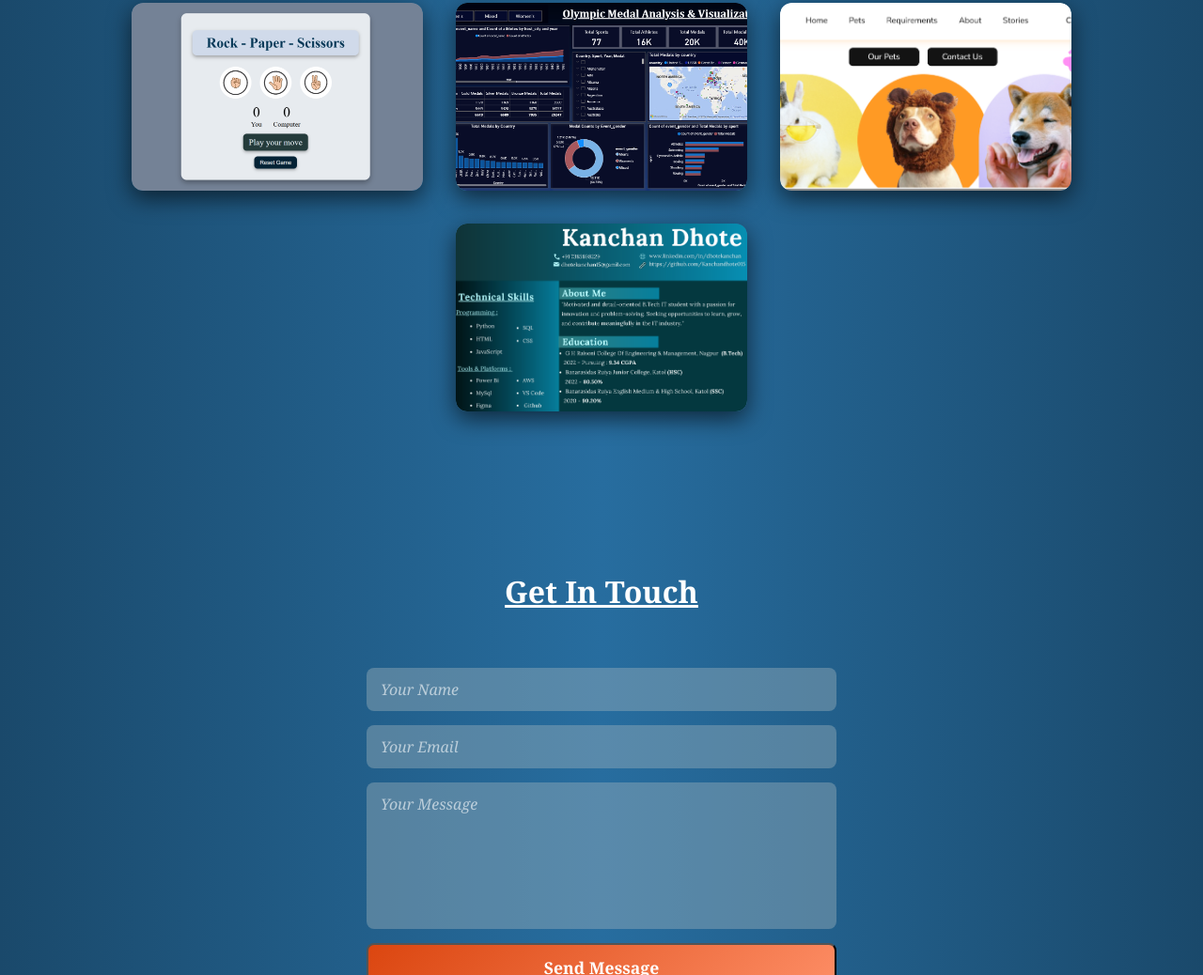
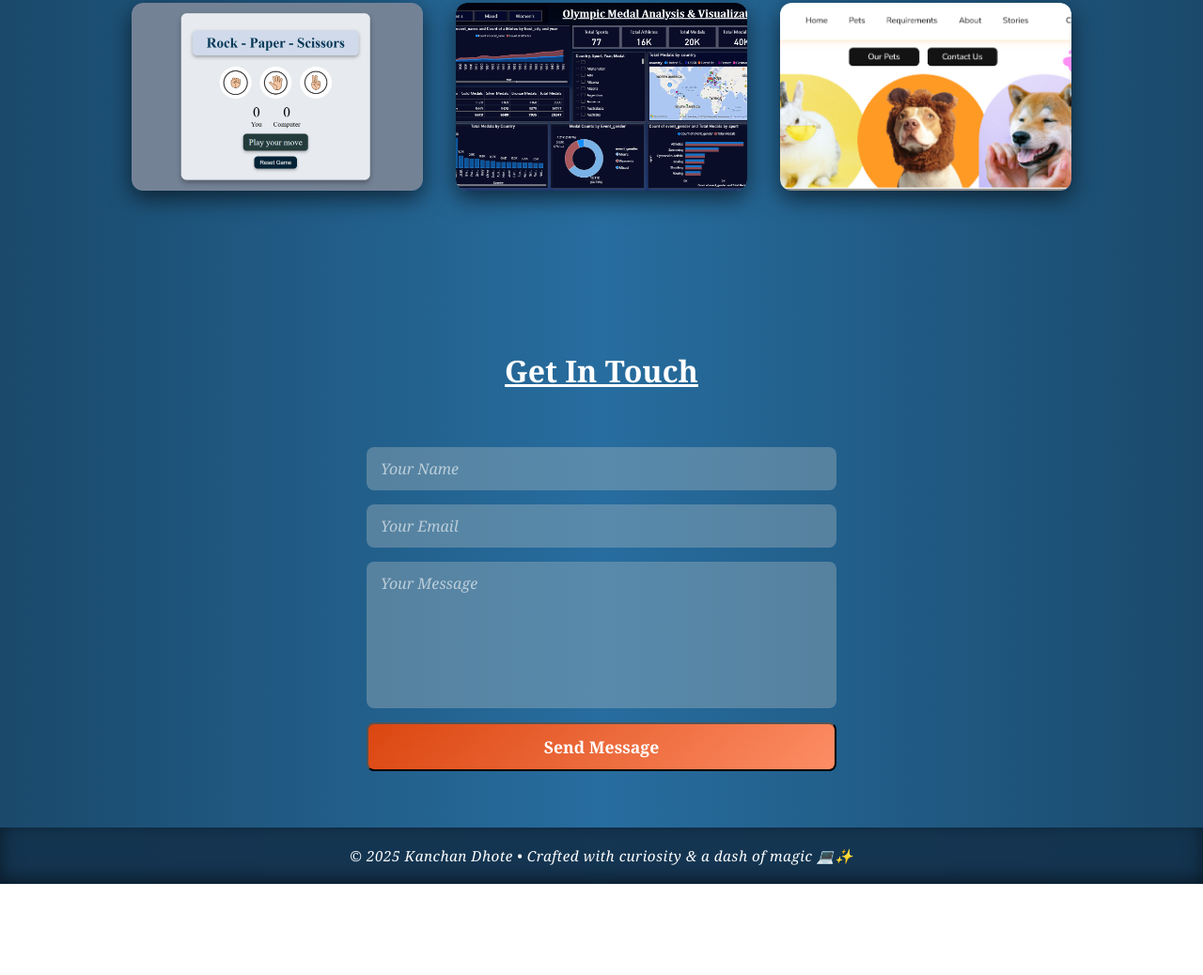
Before and after one commit to Kanchandhote015/Portfolio-Website, a plain HTML site: page index.html in a window 1280 px wide. Shown: the part 2063-3101 px from the top of the page at 94% size. After the commit the page ends 3004 px from the top, so only its background shows below. Drawn offline with nearby package versions, Linux system fonts and the light colour scheme.

Commit message:
Update index.html

```diff
--- a/index.html
+++ b/index.html
@@ -144,14 +144,14 @@
                         <a href="https://github.com/Kanchandhote015/Purrfect---Animal-adoption-website.git" target="_blank">View</a>
                     </div>
                 </div>
-                <div class="project-card">
+<!--                 <div class="project-card">
                     <img src="img/project/Resume-Preview.png" alt="Resume Preview">
                     <div class="overlay">
                         <h3>My Resume</h3>
                         <p>A detailed look at my academic background, skills, and projects.</p>
                         <a href="Kanchan_Resume.pdf" target="_blank">View</a>
                     </div>
-                </div>
+                </div> -->
             </div>
         </section>
 
```
